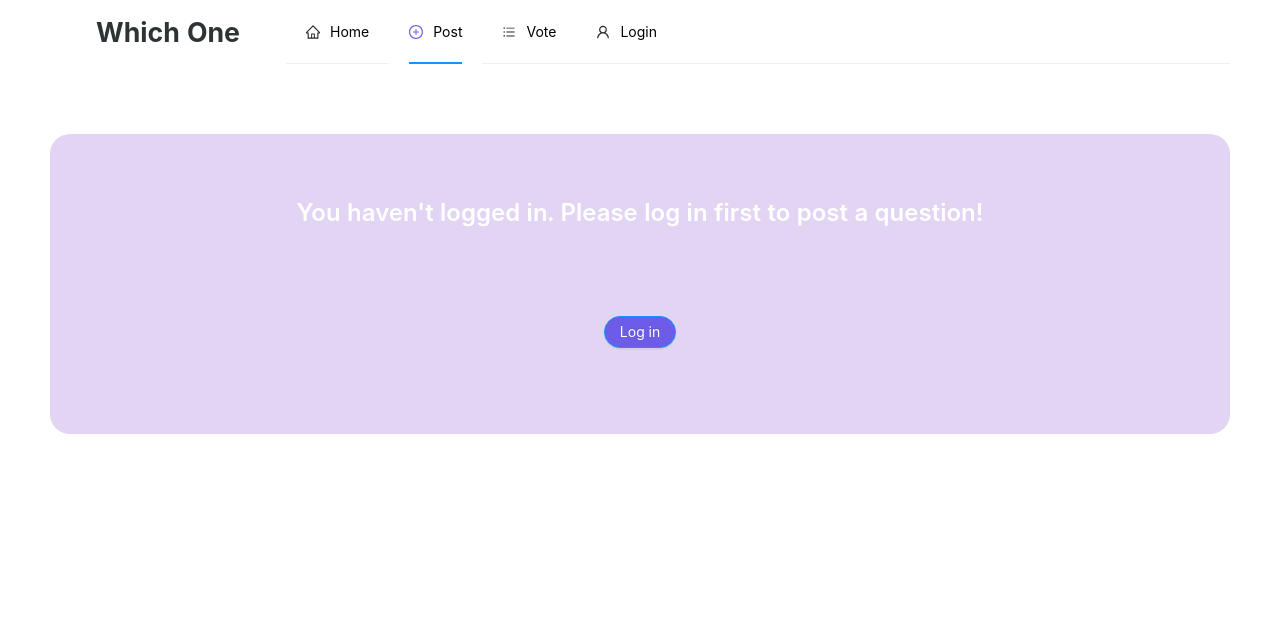
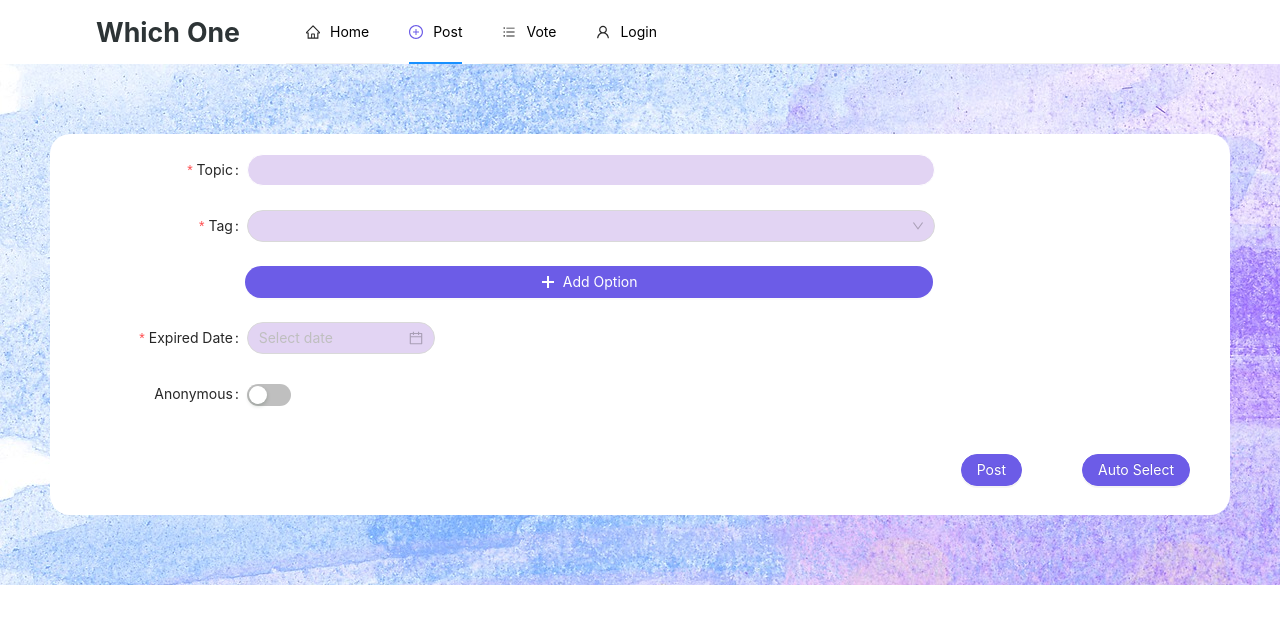
Before and after one commit to Sodaaaa/CS130-WhichOne, a React (Create React App) app: page /question in a window 1280 px wide. Shown: the top 624 px of the page. Built offline with nearby package versions, Linux system fonts and the light colour scheme.

Commit message:
add auto select and update antd css

```diff
--- a/src/App.js
+++ b/src/App.js
@@ -10,7 +10,6 @@ import register from "./pages/register/register";
 import profile from "./pages/profile/profile";
 
 function App() {
-  localStorage.setItem('loggedIn', false);
   return (
     <BrowserRouter>
         <Route exact path='/' component={homepage} />
--- a/src/components/MenuBar/MenuBar.js
+++ b/src/components/MenuBar/MenuBar.js
@@ -1,5 +1,5 @@
 import React, { Component } from 'react';
-import {Link, Redirect, withRouter} from 'react-router-dom'
+import {Link} from 'react-router-dom'
 import {Layout, Menu} from 'antd/lib';
 import {HomeOutlined, PlusCircleOutlined, BarsOutlined, UserOutlined } from '@ant-design/icons';
 
@@ -8,13 +8,9 @@ const { Header } = Layout;
 export default class MenuBar extends Component {
   constructor(props) {
     super(props);
-    this.state = {loggedIn: false};
-    // this.props.location.state.loggedIn = false;
   }
 
   render() {
-    // const loggedIn = this.state.loggedIn;
-    // this.forceUpdate();
     let UserMenu;
     if (localStorage.getItem('loggedIn')=="true") {
       UserMenu = <Menu.Item key="profile" icon={<UserOutlined />}>
--- a/src/pages/login/login.css
+++ b/src/pages/login/login.css
@@ -17,7 +17,7 @@
     padding-left: 1%;
     padding-right: 1%;
     border-radius: 20px;
-    background-color: #E2D4F3;
+    background-color: #FFFFFF;
   }
 
   .login-form-forgot {
--- a/src/pages/login/login.js
+++ b/src/pages/login/login.js
@@ -124,7 +124,7 @@ export default class login extends Component {
                       //onChange={this.onPasswordChange}
                     />
                   </Form.Item>
-                  <Form.Item>
+                  {/* <Form.Item>
                     <Form.Item name="remember" valuePropName="checked" noStyle>
                       <Checkbox>Remember me</Checkbox>
                     </Form.Item>
@@ -132,7 +132,7 @@ export default class login extends Component {
                     <a className="login-form-forgot" href="">
                       Forgot password
                     </a>
-                  </Form.Item>
+                  </Form.Item> */}
 
                   <Form.Item>
                     <Button
--- a/src/pages/question/question.css
+++ b/src/pages/question/question.css
@@ -1,5 +1,11 @@
 .ant-form-item-label{
     overflow: visible;
+}
+
+.question-content{
+    background-color:#FFFFFF;
+    padding: 50px 50px;
+    background: url('../../img/background.jfif') no-repeat;
 }
 
 .question-form{
@@ -8,7 +14,7 @@
     padding-top: 20px;
     padding-bottom: 5px;
     border-radius: 20px;
-    background-color: #E2D4F3;
+    background-color: #FFFFFF;
     color: #FFFFFF;
 }
 
@@ -16,9 +22,10 @@
     float: right;
     color:#FFFFFF;
     background-color: #6C5CE7;
-    margin-right: 40px;
+    /* margin-right: 40px;
     margin-top: 20px;
-    margin-bottom: 20px;
+    margin-bottom: 20px; */
+    margin: 20px 40px 0 20px;
     border-radius: 20px;
 }
 
@@ -47,3 +54,58 @@
     margin-top: 60px;
     border-radius: 20px;
 }
+
+.ant-modal-header{
+    background-color: #E2D4F3;
+    border-radius: 20px 20px 0 0;
+}
+
+.ant-modal-title{
+    color: #FFFFFF;
+}
+
+.ant-modal-content{
+    color: #6C5CE7;
+    border-radius: 20px;
+}
+
+.ant-btn{
+    color:#FFFFFF;
+    background-color: #6C5CE7;
+    border-color: #6C5CE7;
+    border-radius: 20px;
+}
+.ant-btn:hover{
+    background-color: #E2D4F3;
+    color: #FFFFFF;
+    border-color: #6C5CE7;
+}
+
+.ant-input{
+    background-color: #E2D4F3;
+    border-color: #FFFFFF;
+    border-radius: 20px;
+}
+.ant-input:hover{
+    border-color: #FFFFFF;
+}
+
+.ant-select:not(.ant-select-customize-input) .ant-select-selector {
+    background-color: #E2D4F3;
+    border-radius: 20px;
+}
+
+.ant-picker{
+    background-color: #E2D4F3;
+    color: #FFFFFF;
+    border-radius: 20px;
+}
+
+.ant-switch-checked {
+    background-color: #6C5CE7;
+}
+
+.ant-input-affix-wrapper{
+    border: 0px;
+    padding: 0px 11px;
+}
--- a/src/pages/question/question.js
+++ b/src/pages/question/question.js
@@ -1,5 +1,5 @@
 import React, { Component } from 'react';
-import { Layout, Form, Input, Button, Space, Select, DatePicker, Upload, Switch} from 'antd/lib';
+import { Layout, Form, Input, Button, Space, Select, DatePicker, Upload, Switch, Modal, Spin} from 'antd/lib';
 import { UploadOutlined, MinusCircleOutlined, PlusOutlined } from '@ant-design/icons';
 import "./question.css"
 import MenuBar from '../../components/MenuBar/MenuBar'
@@ -17,6 +17,8 @@ const normFile = (e) => {
 };
 
 export default class question extends Component {
+  state = {visible: false, modalText: "", modalTopic: ""};
+
   onSubmit = (values) =>  {
     // console.log(values);
     const expiredTimeUnix = Math.round(values.expiredDate._d.getTime()/1000);
@@ -42,7 +44,8 @@ export default class question extends Component {
         this.formRef.current.resetFields();
       } else {
         console.log("post successfully");
-        this.props.history.push('/vote');
+        // this.props.history.push('/vote');
+        window.location.href = './vote'
       }
     });
   }
@@ -52,19 +55,67 @@ export default class question extends Component {
     alert("Please check and correct your input.");
   };
 
+  formRef = React.createRef();
   autoSelect = () => {
-    console.log("auto select");
+    // console.log(values);
+    this.showModal();
+    var topic = this.formRef.current.getFieldValue('topic');
+    var options = this.formRef.current.getFieldValue('options');
+    console.log(options)
+    if(topic == undefined){
+      this.setState({modalText: "Please provide a topic!"})
+    }
+    else if(options == undefined){
+      this.setState({modalText: "Please provide at least ONE option!"})
+    }
+    else{
+      var hasUndefined = false;
+      for(let i in options){
+        if(options[i] == undefined){
+          this.setState({modalText: "Please fill out all the options!"})
+          hasUndefined = true;
+          break;
+        }
+      }
+      if(!hasUndefined){
+        console.log(options.length)
+        var rand = Math.floor(Math.random()*options.length);
+        var rOption = options[rand];
+        this.setState({modalTopic: topic})
+        this.setState({modalText: "We auto select an option for you: "+rOption.optionText})        // this.setState({randomOption: rOption.optionText})
+        console.log(rOption.optionText)
+      }
+    }
   }
+
+  handleConfirm = () => {
+    this.hideModal();
+    console.log("confirm");
+    this.formRef.current.resetFields();
+  }
+
+  showModal = () => {
+    this.setState({
+      visible: true,
+    });
+  };
+
+  hideModal = () => {
+    console.log("hide");
+    this.setState({
+      visible: false,
+    });
+  };
 
   render() {
     if (localStorage.getItem('loggedIn')=="false") {
       return (
         <Layout className="layout">
           <MenuBar selected="question"></MenuBar>
-          <Content style={{ backgroundColor:"#FFFFFF", padding: '50px 50px' }}>
+          <Content className="question-content">
             <div className="no-loggin-alert">
               <p>You haven't logged in. Please log in first to post a question!</p>
-              <Button type="primary" htmlType="submit"
+              <Button type="primary"
                   className="login-btn" href="./login">
                   Log in
                 </Button>
@@ -77,7 +128,7 @@ export default class question extends Component {
       return (
         <Layout className="layout">
           <MenuBar selected="question"></MenuBar>
-          <Content style={{ backgroundColor:"#FFFFFF", padding: '50px 50px' }}>
+          <Content className="question-content">
             <div className="question-form">
               <Form
                 labelCol={{
@@ -87,6 +138,7 @@ export default class question extends Component {
                   span: 14,
                 }}
                 layout="horizontal"
+                ref={this.formRef}
                 onFinish={this.onSubmit}
                 onFinishFailed={this.onFinishFailed}
               >
@@ -154,10 +206,24 @@ export default class question extends Component {
                   <Switch />
                 </Form.Item>
                 <Form.Item wrapperCol={{ offset: 8, span: 16 }}>
-                  <Button type="primary" onClick={this.autoSelect}
+                  <Button type="primary" htmlType="button" onClick={this.autoSelect}
                     className="question-post-btn">
                     Auto Select
                   </Button>
+                  <Modal
+                    className="auto-select-modal"
+                    title="Auto Select"
+                    visible={this.state.visible}
+                    onOk={this.handleConfirm}
+                    onCancel={this.hideModal}
+                    okText="Confirm"
+                    cancelText="Cancel"
+                    focusTriggerAfterClose={false}
+                  >
+                    <p>{this.state.modalTopic}</p>
+                    <p>{this.state.modalText}</p>
+                    {/* <div style={{textAlign: 'center'}}><Spin/></div> */}
+                  </Modal>
                   <Button type="primary" htmlType="submit"
                     className="question-post-btn">
                     Post
--- a/src/pages/register/register.css
+++ b/src/pages/register/register.css
@@ -18,7 +18,7 @@
     padding-left: 1%;
     padding-right: 1%;
     border-radius: 20px;
-    background-color: #E2D4F3;
+    background-color: #FFFFFF;
   }
   .register-form-button {
     margin-top: 20px;
```
